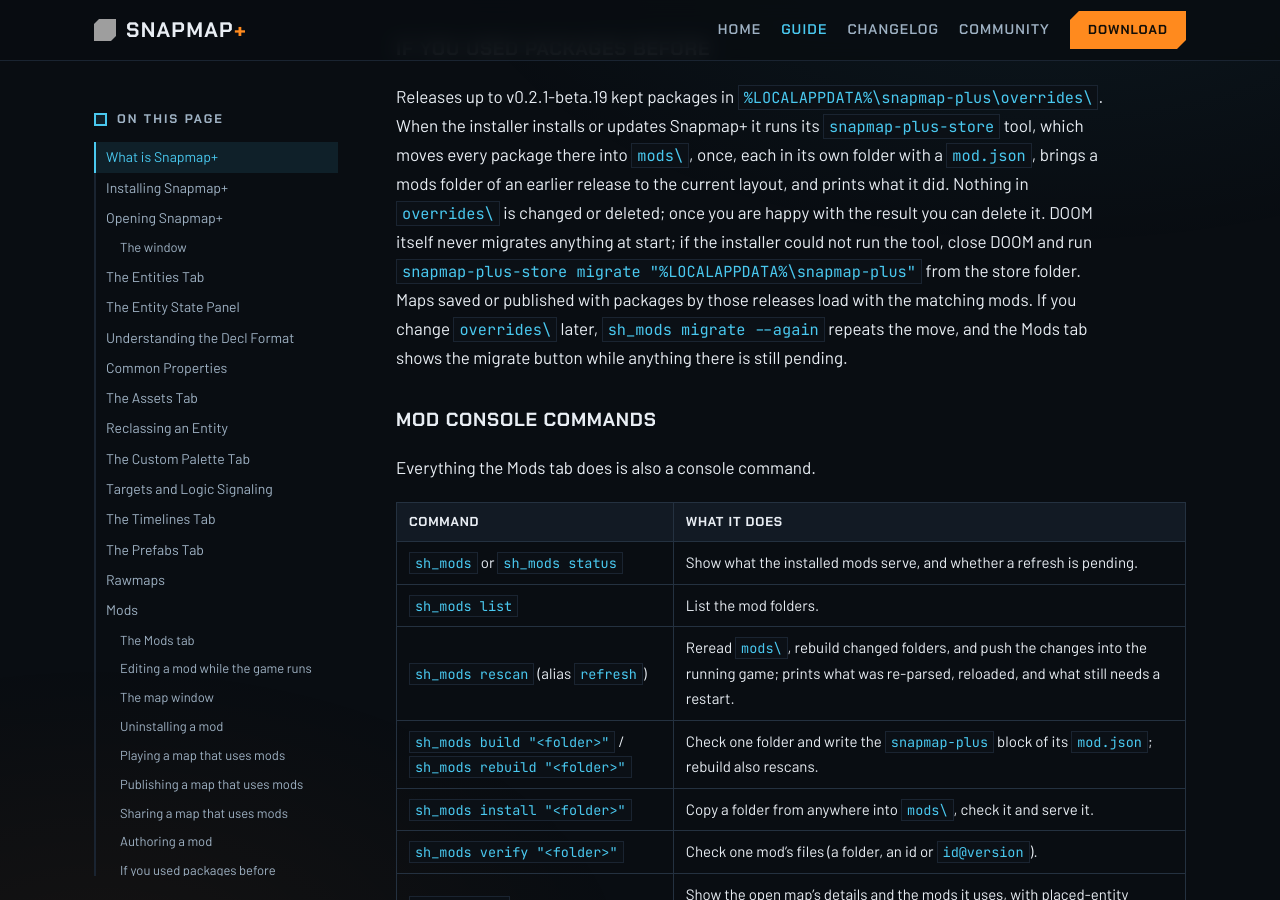
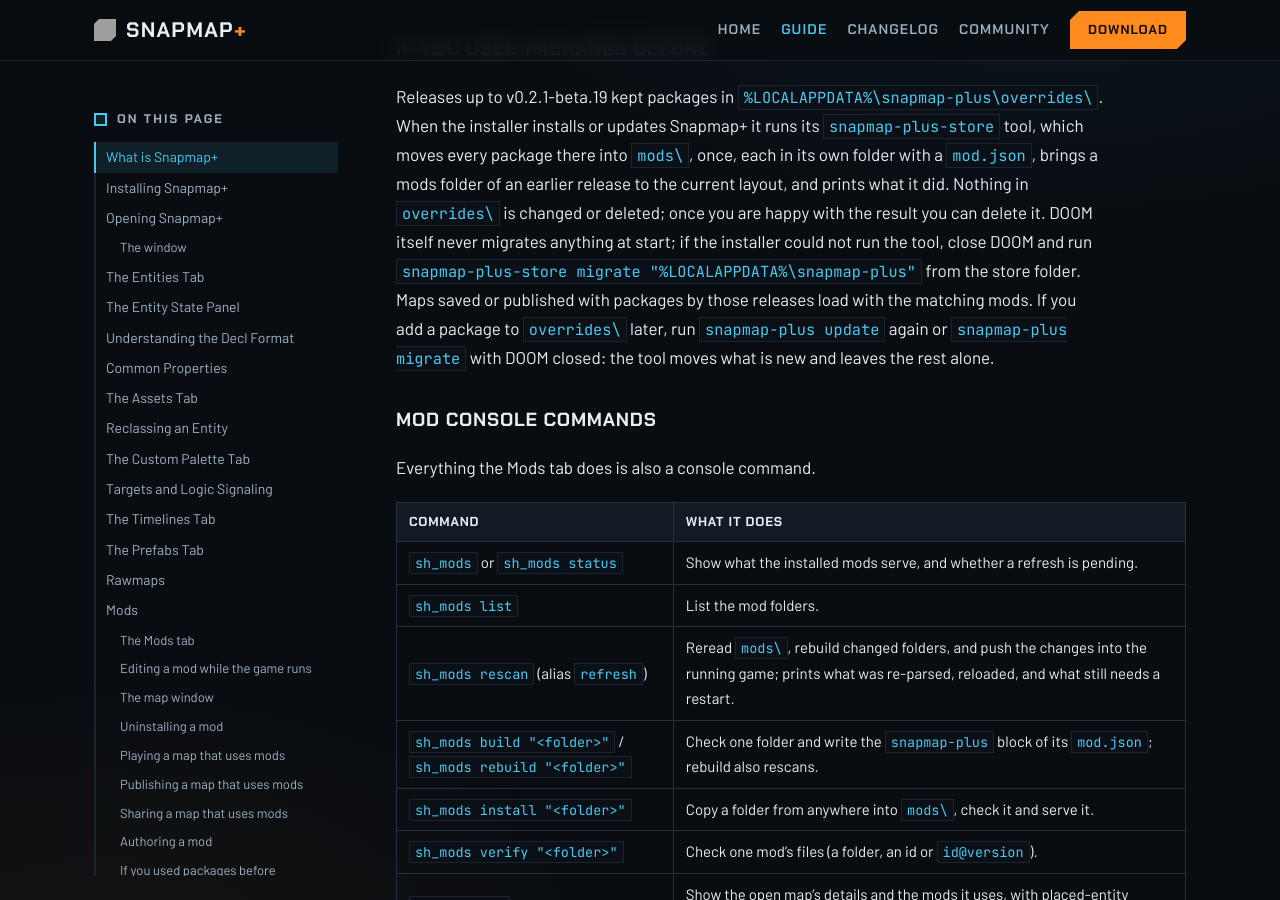
Before and after one commit to doom-snapmap/snapmap-web, a Jekyll site: the page built from site/snapmap-plus-guide.md, in a window 1280 px wide and 900 px high, scrolled down 33365 px. Built offline with Jekyll 4.4.1, drawn with Linux system fonts in a browser that asks for light colours; grey boxes are pictures that could not be loaded.

Commit message:
Say that packages added to overrides later are moved by update or migrate
The guide pointed at the in-game console command for packages added after the first migration. The installer's store tool now moves them on the next update, and the new snapmap-plus migrate command runs that conversion by itself.

```diff
--- a/site/snapmap-plus-guide.md
+++ b/site/snapmap-plus-guide.md
@@ -900,9 +900,9 @@ release to the current layout, and prints what it did. Nothing in `overrides\` i
 once you are happy with the result you can delete it. DOOM itself never migrates anything at start; if
 the installer could not run the tool, close DOOM and run `snapmap-plus-store migrate
 "%LOCALAPPDATA%\snapmap-plus"` from the store folder. Maps saved or published
-with packages by those releases load with the matching mods. If you change `overrides\` later,
-`sh_mods migrate --again` repeats the move, and the Mods tab shows the migrate button while anything
-there is still pending.
+with packages by those releases load with the matching mods. If you add a package to `overrides\`
+later, run `snapmap-plus update` again or `snapmap-plus migrate` with DOOM closed: the tool moves
+what is new and leaves the rest alone.
 
 ### Mod console commands
 
```
